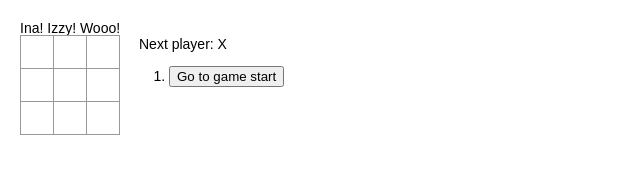
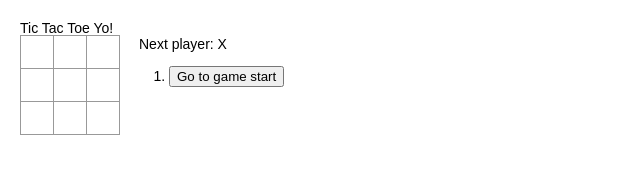
Before and after one commit to thatcat13/sheCodes, a React app: page / in a window 1280 px wide. Shown: the top 185 px of the page, without its empty margins (0-640 px from the left). Built offline with nearby package versions, Linux system fonts and the light colour scheme.

Commit message:
change title of game

```diff
--- a/src/components/App.jsx
+++ b/src/components/App.jsx
@@ -57,7 +57,7 @@ function App() {
           margin-left: 20px;
         }
       `}</style>
-      Ina! Izzy! Wooo!
+    Tic Tac Toe Yo!
       <Game />
     </div>
   );
```
